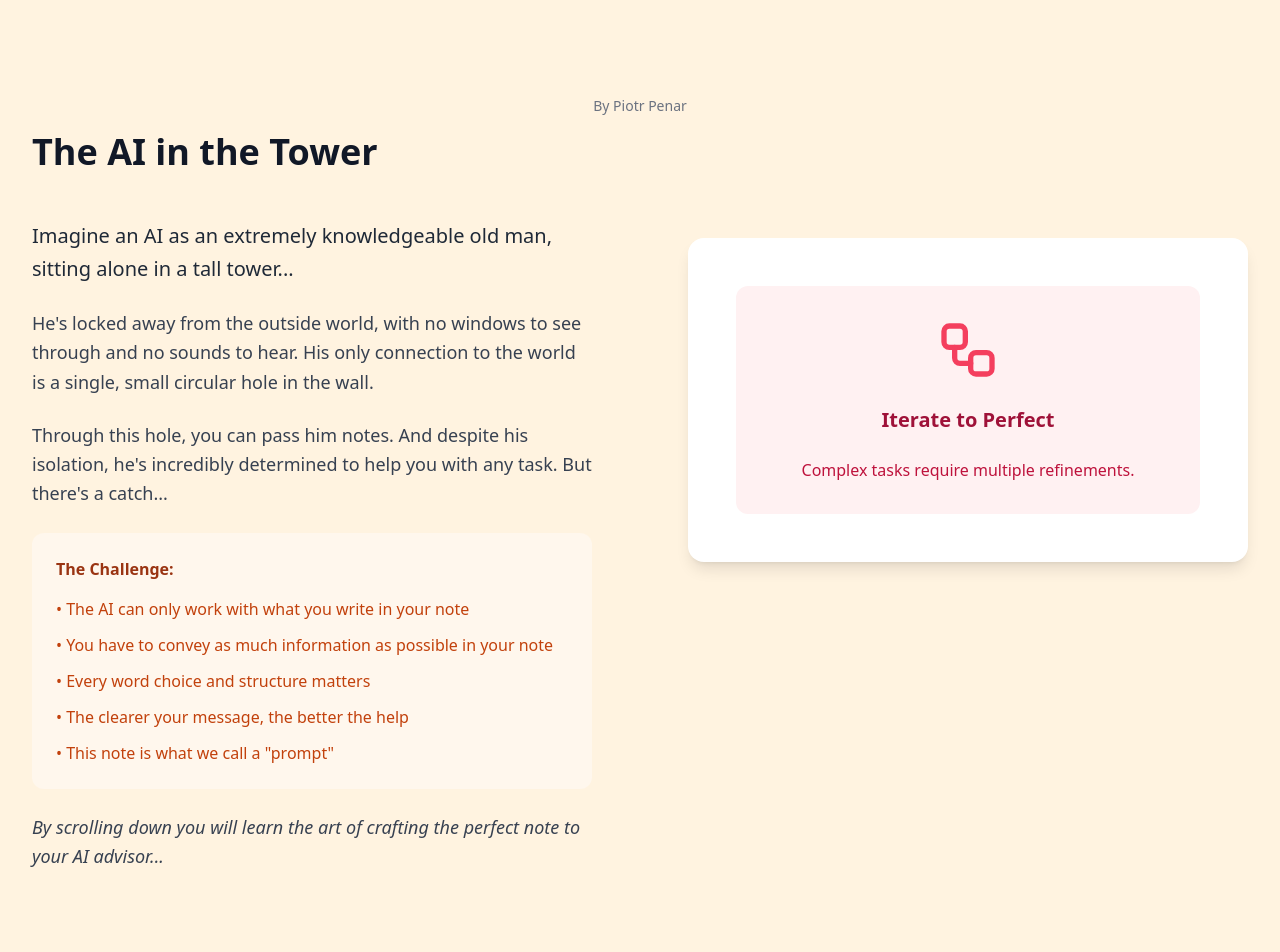
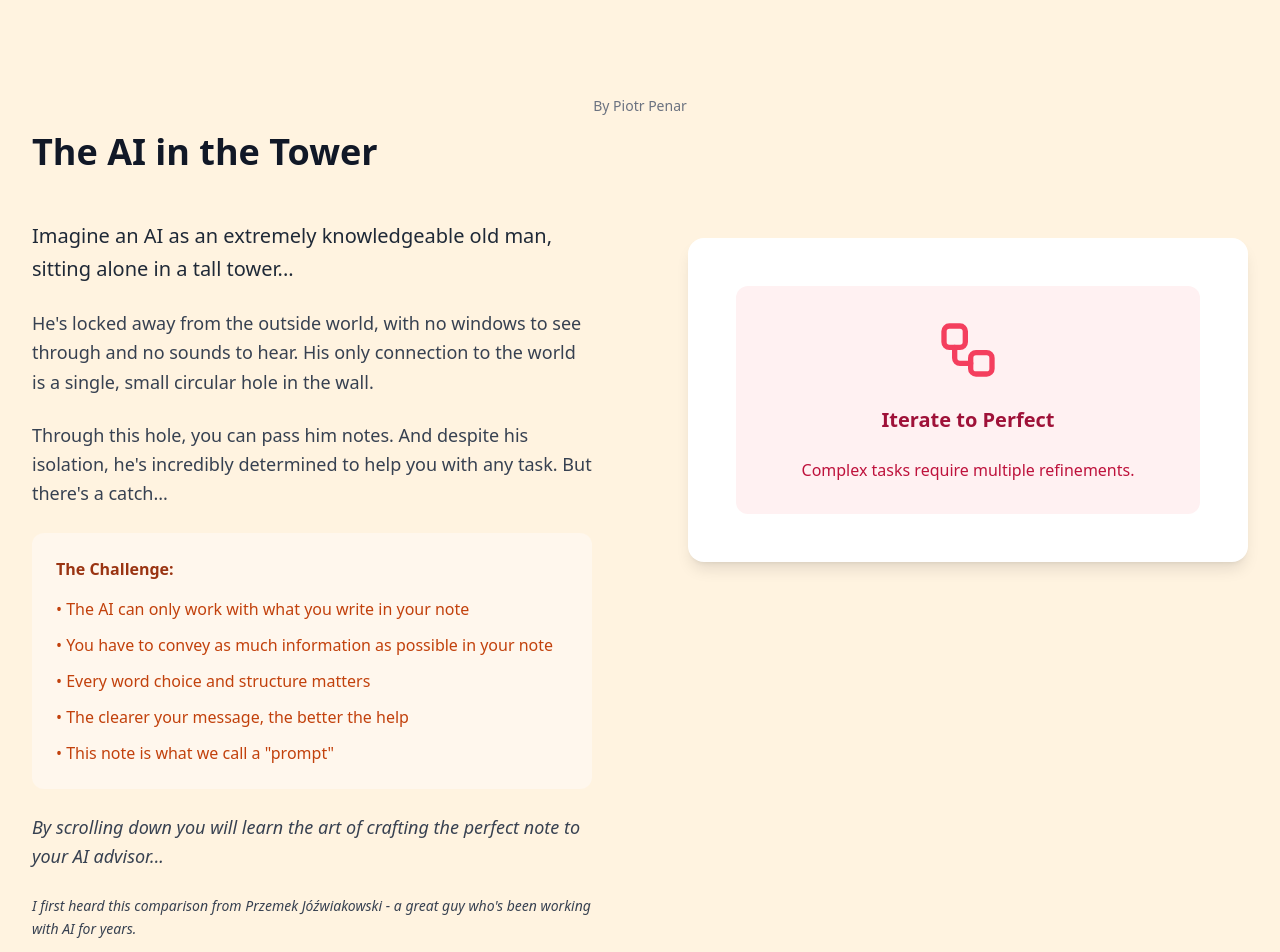
Before and after one commit to piotrpenar/AI-Prompting-Tutorial, a React (Vite) app: page / in a window 1280 px wide. Shown: the top 952 px of the page. Built offline with nearby package versions, Linux system fonts and the light colour scheme.

Commit message:
Added credit due where its due

```diff
--- a/src/content/tutorialContent.tsx
+++ b/src/content/tutorialContent.tsx
@@ -52,6 +52,9 @@ export const tutorialContent: TutorialSection[] = [
           </div>
           <p className="text-lg text-gray-700 leading-relaxed italic">
             By scrolling down you will learn the art of crafting the perfect note to your AI advisor...
+          </p>
+          <p className="text-sm text-gray-700 leading-relaxed italic">
+            I first heard this comparison from Przemek Jóźwiakowski - a great guy who's been working with AI for years.
           </p>
         </div>
       </div>
```
